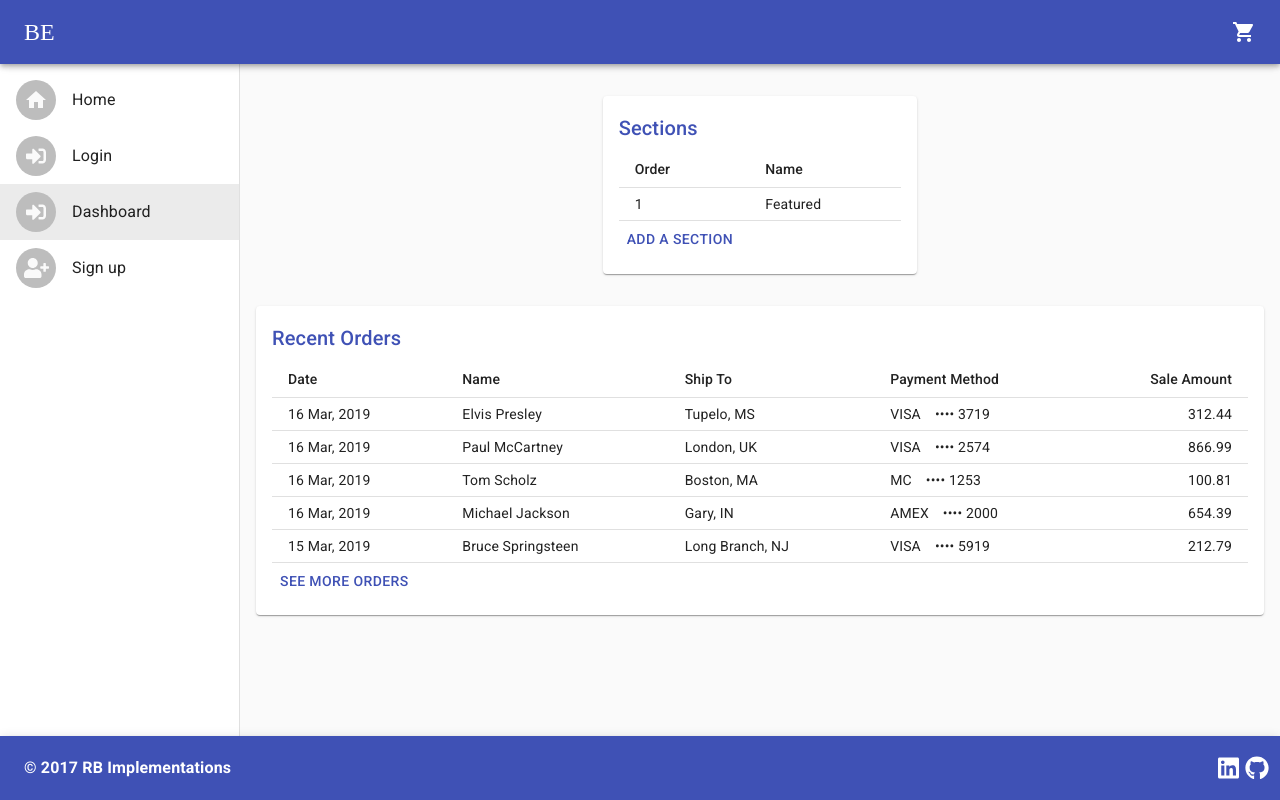
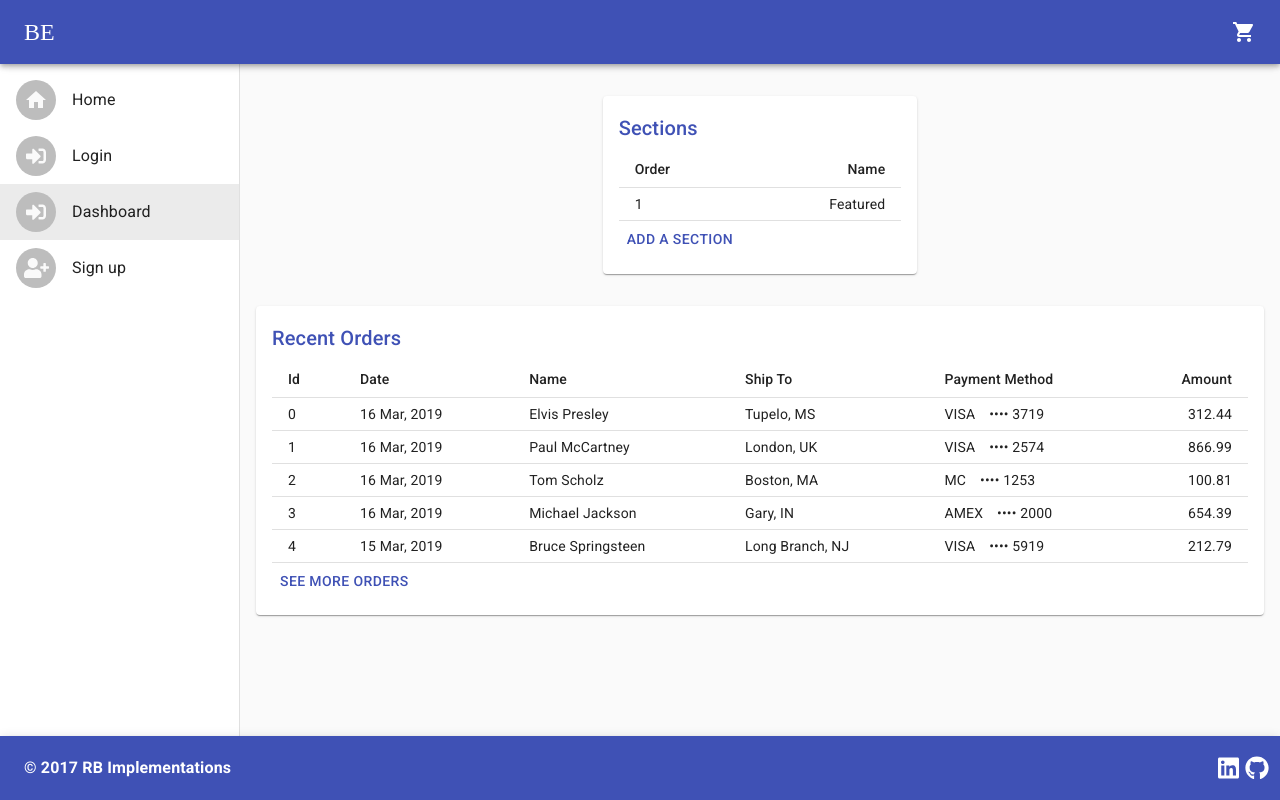
Before and after one commit to angeljruiz/Bates-eCommerce-Client, a React (Create React App) app: page /storeadmin in a window 1280 px wide. Built offline with nearby package versions, Linux system fonts and the light colour scheme; no server answers; a web font is replaced by a local one.

Commit message:
cleaning code

```diff
--- a/src/App.js
+++ b/src/App.js
@@ -39,9 +39,8 @@ class App extends React.Component {
       Promise.all(images).then((data) => {
         data = data.map((d) => d.blob());
         Promise.all(data).then((data) => {
-          products = products.map((p, index) => {
+          products.forEach((p, index) => {
             p.image = URL.createObjectURL(data[index]);
-            return p;
           });
           if (products.length > 0) this.props.dispatch(addProduct(products));
         });
--- a/src/components/Admin/StoreAdmin.js
+++ b/src/components/Admin/StoreAdmin.js
@@ -2,22 +2,12 @@ import React from "react";
 import { useSelector, useDispatch } from "react-redux";
 import {
   Typography,
-  Table,
-  TableHead,
-  TableRow,
-  TableCell,
-  TableBody,
-  Button,
-  Paper,
   makeStyles,
   Grid,
   Hidden,
   Fab,
   Modal,
-  Container,
 } from "@material-ui/core";
-// import DeleteIcon from "@material-ui/icons/Delete";
-// import EditIcon from "@material-ui/icons/Edit";
 
 import {
   showDashProductModal,
@@ -25,14 +15,6 @@ import {
 } from "../../actions/globalActions";
 import { ProductPage } from "../Product";
 import Widget from "./Widget";
-
-function Title(props) {
-  return (
-    <Typography component="h2" variant="h6" color="primary" gutterBottom>
-      {props.children}
-    </Typography>
-  );
-}
 
 function createData(id, date, name, shipTo, paymentMethod, amount) {
   return { id, date, name, shipTo, paymentMethod, amount };
@@ -149,46 +131,27 @@ function StoreAdmin() {
       <Grid container>
         <Grid item xs={12} md={4}>
           <Widget
-            name="Product"
+            name="Products"
             list={products}
             action={selectItem}
             buttonAction={() => modalButton(true)}
+            buttonText="Add a Product"
           />
         </Grid>
         <Grid item xs={12} md={4}>
           <Widget
-            name="Section"
+            name="Sections"
             list={[{ Order: 1, Name: "Featured" }]}
-            Content={ProductPage}
+            buttonText="Add a Section"
           />
         </Grid>
         <Grid item xs={12}>
-          <Paper className={classes.root}>
-            <Title>Recent Orders</Title>
-            <Table size="small">
-              <TableHead>
-                <TableRow>
-                  <TableCell>Date</TableCell>
-                  <TableCell>Name</TableCell>
-                  <TableCell>Ship To</TableCell>
-                  <TableCell>Payment Method</TableCell>
-                  <TableCell align="right">Sale Amount</TableCell>
-                </TableRow>
-              </TableHead>
-              <TableBody>
-                {rows.map((row) => (
-                  <TableRow key={row.id}>
-                    <TableCell>{row.date}</TableCell>
-                    <TableCell>{row.name}</TableCell>
-                    <TableCell>{row.shipTo}</TableCell>
-                    <TableCell>{row.paymentMethod}</TableCell>
-                    <TableCell align="right">{row.amount}</TableCell>
-                  </TableRow>
-                ))}
-              </TableBody>
-            </Table>
-            <Button color="primary">See more orders</Button>
-          </Paper>
+          <Widget
+            name="Recent Orders"
+            list={rows}
+            Content={ProductPage}
+            buttonText="See more orders"
+          />
         </Grid>
       </Grid>
     </>
--- a/src/components/Admin/Widget.jsx
+++ b/src/components/Admin/Widget.jsx
@@ -15,6 +15,7 @@ const useStyles = makeStyles((theme) => ({
   root: {
     margin: theme.spacing(2),
     padding: theme.spacing(2),
+    overflow: "scroll",
   },
 
   paper: {
@@ -52,7 +53,18 @@ function Title(props) {
   );
 }
 
-export default function Widget({ name, list, action, buttonAction }) {
+function adjustTitle(title) {
+  var result = title.replace(/([A-Z])/g, " $1");
+  return result.charAt(0).toUpperCase() + result.slice(1);
+}
+
+export default function Widget({
+  name,
+  list,
+  action,
+  buttonAction,
+  buttonText,
+}) {
   const classes = useStyles();
 
   if (!list || list.length === 0) return <></>;
@@ -60,21 +72,35 @@ export default function Widget({ name, list, action, buttonAction }) {
   return (
     <>
       <Paper className={classes.root}>
-        <Title>{name}s</Title>
+        <Title>{name}</Title>
         <Table size="small">
           <TableHead>
             <TableRow>
-              {Object.keys(list[0]).map((k, i) => (
-                <TableCell key={i}>{k}</TableCell>
+              {Object.keys(list[0]).map((k, i, self) => (
+                <TableCell
+                  align={i === self.length - 1 ? "right" : "inherit"}
+                  key={i}
+                >
+                  {adjustTitle(k)}
+                </TableCell>
               ))}
             </TableRow>
           </TableHead>
           <TableBody>
             {list.map((l, j) => {
               return (
-                <TableRow onClick={() => action(j)} hover key={j}>
-                  {Object.keys(l).map((k, i) => (
-                    <TableCell key={i}>{l[k]}</TableCell>
+                <TableRow
+                  onClick={() => (action ? action(j) : "")}
+                  hover
+                  key={j}
+                >
+                  {Object.keys(l).map((k, i, self) => (
+                    <TableCell
+                      align={i === self.length - 1 ? "right" : "inherit"}
+                      key={i}
+                    >
+                      {l[k]}
+                    </TableCell>
                   ))}
                 </TableRow>
               );
@@ -83,7 +109,7 @@ export default function Widget({ name, list, action, buttonAction }) {
         </Table>
 
         <Button onClick={buttonAction} color="primary">
-          Add a {name}
+          {buttonText}
         </Button>
       </Paper>
     </>
--- a/src/components/Landing/Landing.js
+++ b/src/components/Landing/Landing.js
@@ -25,7 +25,11 @@ function Landing() {
       (p) => products.findIndex((s) => s.sku === p.sku) === -1
     );
     newproducts.forEach((product) => {
-      images.push(fetch("/main?sku=" + product.sku));
+      images.push(
+        fetch(
+          `/product/${product.sku}/image?${new URLSearchParams([["limit", 1]])}`
+        )
+      );
     });
     Promise.all(images).then((data) => {
       data = data.map((d) => d.blob());
--- a/src/components/Product/ProductDetails.js
+++ b/src/components/Product/ProductDetails.js
@@ -12,13 +12,16 @@ import {
 } from "@material-ui/core";
 import * as Yup from "yup";
 
-import { deleteProduct } from "../../actions/productsActions";
+import { deleteProduct, addProduct } from "../../actions/productsActions";
 import { AppForm, AppFormField } from "../Form";
 import SubmitButton from "../Form/SubmitButton";
-import { showDashProductModal } from "../../actions/globalActions";
+import {
+  showDashProductModal,
+  selectProduct,
+} from "../../actions/globalActions";
 
 const useStyles = makeStyles(() => ({
-  root: {},
+  root: { margin: "0 auto" },
 }));
 
 const validationSchema = Yup.object().shape({
@@ -39,11 +42,13 @@ const ProductDetails = ({ id }) => {
   const handleSave = (body) => {
     fetch("/product", {
       method: id ? "PATCH" : "POST",
-      body: JSON.stringify(body),
       headers: {
         "Content-Type": "application/json",
       },
+      body: JSON.stringify(body),
     });
+    dispatch(addProduct([body]));
+    dispatch(selectProduct(body.sku));
   };
 
   const handleDelete = (id) => {
--- a/src/components/Product/ProductPage.js
+++ b/src/components/Product/ProductPage.js
@@ -1,5 +1,5 @@
 import React from "react";
-import { Grid, makeStyles } from "@material-ui/core";
+import { Grid, makeStyles, Container } from "@material-ui/core";
 
 import { ProductDetails, ProductSlideshow } from "./";
 
@@ -13,7 +13,7 @@ const ProductPage = ({ id }) => {
   const classes = useStyles();
 
   return (
-    <div className={classes.root}>
+    <Container className={classes.root}>
       <Grid container spacing={4}>
         <Grid item lg={4} md={6} xl={4} xs={12}>
           <ProductSlideshow id={id} />
@@ -22,7 +22,7 @@ const ProductPage = ({ id }) => {
           <ProductDetails id={id} />
         </Grid>
       </Grid>
-    </div>
+    </Container>
   );
 };
 
```
